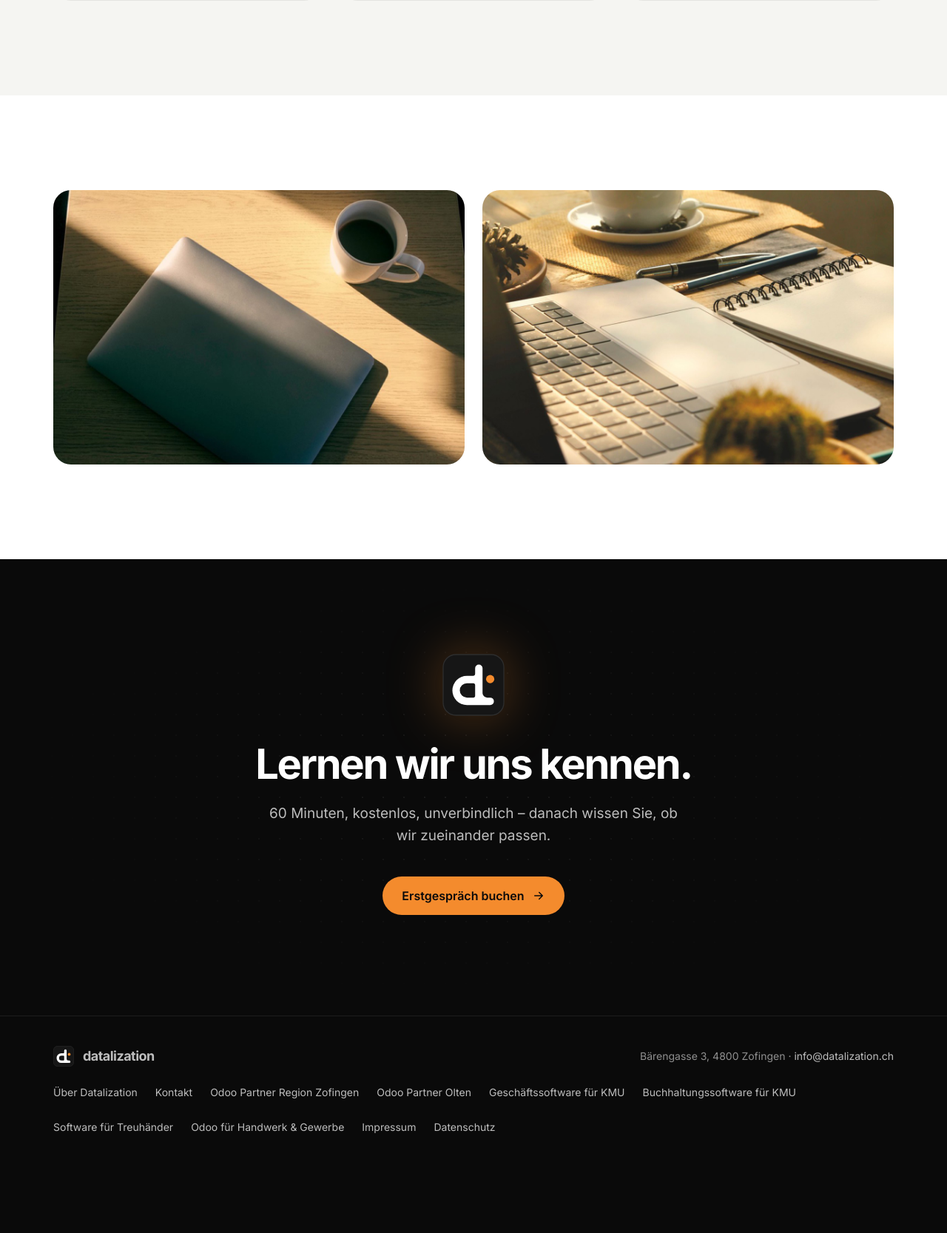
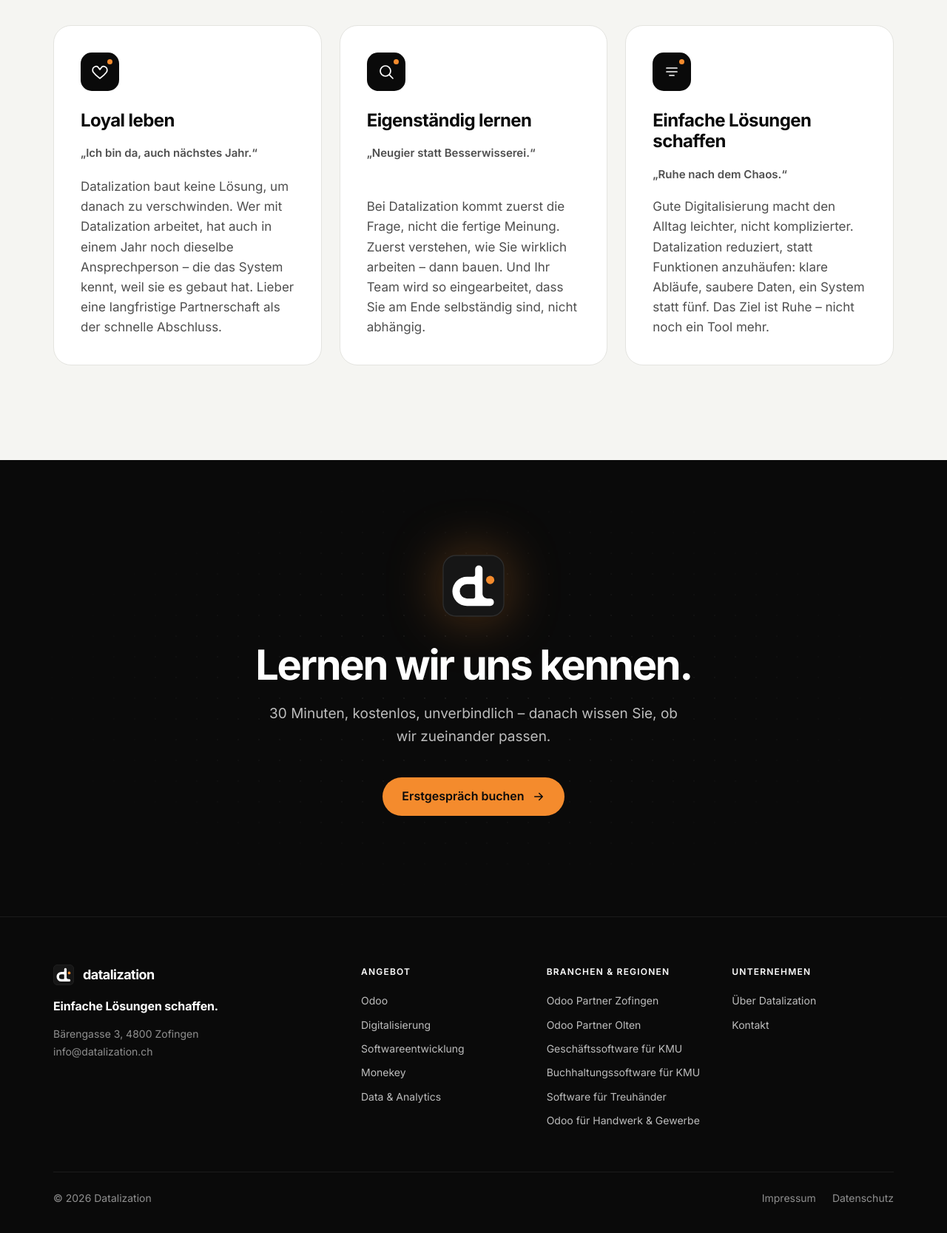
Before and after one commit to datalization1/datalization, a Django app: page /de/ueber-datalization/ in a window 1280 px wide. Shown: the part 1897-3564 px from the top of the page at 74% size. Before the commit the page ends 3429 px from the top, so only its background shows below. Run offline with Django 4.2, Linux system fonts and the light colour scheme.

Commit message:
Über-Seite & Footer: Erstgespräch 30 Min, Slogan-Band, Hero-Foto, Footer aufgeräumt
- Erstgespräch überall '60 Minuten' → '30 Minuten' (DE/EN)
- Über-Seite: dunkles Slogan-Band 'Einfache Lösungen schaffen mit Datalization' (blendet ein)
- Über-Hero: warmes Arbeitsplatz-Foto statt leerer Spalte; Deko-Foto-Band entfernt
- Footer: 3 Gruppen (Angebot/Branchen & Regionen/Unternehmen) + Rechtliches-Zeile + Jahr
- Footer: Slogan als stiller Marken-Claim

Co-Authored-By: Claude Opus 4.8 (1M context) <noreply@anthropic.com>

```diff
--- a/web/static/css/v2.css
+++ b/web/static/css/v2.css
@@ -566,10 +566,20 @@ a:hover { color: #0A0A0A; }
 
 /* ---------- Footer ---------- */
 .foot { background: #0A0A0A; color: #8F8F8F; border-top: 1px solid #1C1C1C; font-size: 14px; }
-.foot .wrap { display: flex; flex-wrap: wrap; justify-content: space-between; align-items: center; gap: 24px; padding-top: 40px; padding-bottom: 40px; }
-.foot nav { display: flex; flex-wrap: wrap; gap: 24px; }
-.foot a { color: #BDBDBD; text-decoration: none; }
-.foot a:hover { color: #FFFFFF; }
+.foot .wrap { padding-top: 64px; padding-bottom: 36px; }
+.foot-top { display: grid; grid-template-columns: minmax(0, 1fr) minmax(0, 2fr); gap: 56px; }
+.foot-slogan { margin: 16px 0 0; color: #FFFFFF; font-family: var(--head); font-weight: 700; font-size: 16px; letter-spacing: -0.01em; }
+.foot-addr { margin: 12px 0 0; line-height: 1.7; color: #8F8F8F; }
+.foot-addr a { color: #8F8F8F; text-decoration: none; }
+.foot-addr a:hover { color: #FFFFFF; }
+.foot-cols { display: grid; grid-template-columns: repeat(3, minmax(0, 1fr)); gap: 32px; }
+.foot-col h4 { color: #FFFFFF; font-size: 12px; font-weight: 600; letter-spacing: .1em; text-transform: uppercase; margin: 0 0 14px; }
+.foot-col a { display: block; color: #BDBDBD; text-decoration: none; padding: 5px 0; }
+.foot-col a:hover { color: #FFFFFF; }
+.foot-bottom { display: flex; flex-wrap: wrap; justify-content: space-between; align-items: center; gap: 16px; margin-top: 52px; padding-top: 24px; border-top: 1px solid #1C1C1C; }
+.foot-legal { display: flex; gap: 22px; }
+.foot-legal a { color: #8F8F8F; text-decoration: none; }
+.foot-legal a:hover { color: #FFFFFF; }
 
 /* ---------- Seiten-Loader ---------- */
 .v2-loader { position: fixed; inset: 0; z-index: 400; display: none; align-items: center; justify-content: center; background: rgba(250, 249, 247, .94); backdrop-filter: blur(4px); -webkit-backdrop-filter: blur(4px); }
@@ -579,6 +589,13 @@ a:hover { color: #0A0A0A; }
 /* ---------- Scroll-Reveal (nur mit JS aktiv) ---------- */
 .js .reveal { opacity: 0; transform: translateY(18px); transition: opacity .6s cubic-bezier(.2, .7, .2, 1), transform .6s cubic-bezier(.2, .7, .2, 1); }
 .js .reveal.in { opacity: 1; transform: none; }
+
+/* Slogan-Moment (Über-Seite): dunkles Band, blendet ein */
+.slogan-band { background: #0A0A0A; padding: 120px 0; }
+.slogan-band .wrap { text-align: center; }
+.slogan-band .slogan-lead { color: #8F8F8F; font-size: 15px; font-weight: 600; letter-spacing: .12em; text-transform: uppercase; margin: 0 0 20px; }
+.slogan-band .slogan-big { font-family: var(--head); font-weight: 700; font-size: clamp(34px, 6vw, 62px); line-height: 1.12; letter-spacing: -0.02em; color: #FFFFFF; margin: 0 auto; max-width: 680px; }
+.slogan-band .slogan-big span { color: #F48B2D; }
 
 /* ---------- Responsive ---------- */
 @media (max-width: 1080px) {
@@ -596,6 +613,9 @@ a:hover { color: #0A0A0A; }
   .sec-head { flex-direction: column; align-items: flex-start; margin-bottom: 40px; gap: 12px; }
   .cards { grid-template-columns: minmax(0, 1fr); }
   .docgrid, .personas, .notes { grid-template-columns: minmax(0, 1fr); }
+  .slogan-band { padding: 80px 0; }
+  .foot-top { grid-template-columns: minmax(0, 1fr); gap: 40px; }
+  .foot-cols { grid-template-columns: repeat(2, minmax(0, 1fr)); gap: 28px 20px; }
   .split, .about, .textmedia { grid-template-columns: minmax(0, 1fr); gap: 40px; }
   .gets { grid-template-columns: minmax(0, 1fr); }
   .steps { grid-template-columns: minmax(0, 1fr); gap: 40px; padding-top: 0; padding-left: 44px; }
@@ -624,6 +644,7 @@ a:hover { color: #0A0A0A; }
 }
 @media (max-width: 480px) {
   .wrap { padding: 0 20px; }
+  .foot-cols { grid-template-columns: minmax(0, 1fr); gap: 24px; }
   .word { font-size: 19px; }
   .hero h1, .hero--sub h1 { font-size: 38px; }
   .card { padding: 28px; }
--- a/web/templates/v2/home.html
+++ b/web/templates/v2/home.html
@@ -89,7 +89,7 @@
     </div>
     <ol class="steps reveal">
       <li class="track" aria-hidden="true"><span></span></li>
-      <li class="step"><span class="node"></span><span class="idx">01</span><h3>{% trans "Erstgespräch (kostenlos)." %}</h3><p>{% blocktrans trimmed %}Wir schauen in 60 Minuten, ob es passt. Unverbindlich.{% endblocktrans %}</p></li>
+      <li class="step"><span class="node"></span><span class="idx">01</span><h3>{% trans "Erstgespräch (kostenlos)." %}</h3><p>{% blocktrans trimmed %}Wir schauen in 30 Minuten, ob es passt. Unverbindlich.{% endblocktrans %}</p></li>
       <li class="step"><span class="node"></span><span class="idx">02</span><h3>{% trans "Digitalisierungs-Check." %}</h3><p>{% blocktrans trimmed %}Ich analysiere Ihre heutigen Abläufe und zeige konkret, was sich lohnt – inklusive Festpreisofferte.{% endblocktrans %}</p></li>
       <li class="step"><span class="node"></span><span class="idx">03</span><h3>{% trans "Umsetzung." %}</h3><p>{% blocktrans trimmed %}Einführung, Datenübernahme, Schulung – zum vereinbarten Festpreis.{% endblocktrans %}</p></li>
       <li class="step"><span class="node last"></span><span class="idx">04</span><h3>{% trans "Betreuung." %}</h3><p>{% blocktrans trimmed %}Nach dem Go-Live lasse ich Sie nicht allein: Support, Updates und Weiterentwicklung gehören dazu.{% endblocktrans %}</p></li>
@@ -137,7 +137,7 @@
   <div class="wrap">
     <svg class="cta-mark" viewBox="0 0 512 512" aria-hidden="true"><rect x="6" y="6" width="500" height="500" rx="104" fill="#161616" stroke="#2E2E2E" stroke-width="8"></rect><path fill="#FFFFFF" fill-rule="evenodd" d="M 269.5 118.5 A 30.5 30.5 0 0 1 330.5 118.5 L 330.5 322.5 A 38 38 0 0 0 368.5 360.5 L 393.5 360.5 A 30.5 30.5 0 0 1 393.5 421.5 L 202 421.5 A 120 120 0 0 1 202 181.5 L 251.5 181.5 A 18 18 0 0 0 269.5 163.5 Z M 253.5 242.5 A 16 16 0 0 1 269.5 258.5 L 269.5 344.5 A 16 16 0 0 1 253.5 360.5 L 202 360.5 A 59 59 0 0 1 202 242.5 Z"></path><circle cx="393.5" cy="208" r="34" fill="#F48B2D"></circle></svg>
     <h2>{% trans "Reden wir über Ihren Betrieb." %}</h2>
-    <p>{% blocktrans trimmed %}60 Minuten, kostenlos, unverbindlich – danach wissen Sie, ob und wie sich Digitalisierung für Sie lohnt.{% endblocktrans %}</p>
+    <p>{% blocktrans trimmed %}30 Minuten, kostenlos, unverbindlich – danach wissen Sie, ob und wie sich Digitalisierung für Sie lohnt.{% endblocktrans %}</p>
     <div class="cta-actions">
       <a class="btn" href="{% url 'v2:booking' %}" data-loader>{% trans "Termin wählen" %} <svg viewBox="0 0 24 24" fill="none" stroke="currentColor" stroke-width="2" stroke-linecap="round" stroke-linejoin="round" aria-hidden="true"><path d="M5 12h14M13 6l6 6-6 6"></path></svg></a>
       <a class="btn btn-ghost" href="https://www.odoo.com/r/aff-datalization" target="_blank" rel="sponsored noopener">{% trans "Odoo testen" %} <svg viewBox="0 0 24 24" fill="none" stroke="currentColor" stroke-width="2" stroke-linecap="round" stroke-linejoin="round" aria-hidden="true"><path d="M14 3h7v7"></path><path d="M10 14 21 3"></path><path d="M21 14v5a2 2 0 0 1-2 2H5a2 2 0 0 1-2-2V5a2 2 0 0 1 2-2h5"></path></svg></a>
--- a/web/templates/v2/kontakt.html
+++ b/web/templates/v2/kontakt.html
@@ -125,7 +125,7 @@
 
         <div class="panel">
           <h3>{% if LANGUAGE_CODE == 'de' %}Lieber direkt sprechen?{% else %}Prefer to talk directly?{% endif %}</h3>
-          <p style="color:#4F4F4F;margin:0 0 18px">{% if LANGUAGE_CODE == 'de' %}Buchen Sie ein kostenloses Erstgespräch – 60 Minuten, unverbindlich.{% else %}Book a free first call – 60 minutes, non-binding.{% endif %}</p>
+          <p style="color:#4F4F4F;margin:0 0 18px">{% if LANGUAGE_CODE == 'de' %}Buchen Sie ein kostenloses Erstgespräch – 30 Minuten, unverbindlich.{% else %}Book a free first call – 30 minutes, non-binding.{% endif %}</p>
           <a class="btn btn--full" href="{% url 'v2:booking' %}" data-loader>{% if LANGUAGE_CODE == 'de' %}Erstgespräch buchen{% else %}Book a call{% endif %} <svg viewBox="0 0 24 24" fill="none" stroke="currentColor" stroke-width="2" stroke-linecap="round" stroke-linejoin="round" aria-hidden="true"><path d="M5 12h14M13 6l6 6-6 6"></path></svg></a>
         </div>
       </div>
--- a/web/templates/v2/partials/footer.html
+++ b/web/templates/v2/partials/footer.html
@@ -2,22 +2,50 @@
 {% get_current_language as LANGUAGE_CODE %}
 <footer class="foot">
   <div class="wrap">
+    <div class="foot-top">
+      <div class="foot-brand">
         <a class="brand" href="{% url 'v2:home' %}" aria-label="Datalization – {% trans 'Startseite' %}">
           <svg class="mark" style="width:28px;height:28px" viewBox="0 0 512 512" aria-hidden="true"><rect x="6" y="6" width="500" height="500" rx="104" fill="#161616" stroke="#2E2E2E" stroke-width="10"></rect><path fill="#FFFFFF" fill-rule="evenodd" d="M 269.5 118.5 A 30.5 30.5 0 0 1 330.5 118.5 L 330.5 322.5 A 38 38 0 0 0 368.5 360.5 L 393.5 360.5 A 30.5 30.5 0 0 1 393.5 421.5 L 202 421.5 A 120 120 0 0 1 202 181.5 L 251.5 181.5 A 18 18 0 0 0 269.5 163.5 Z M 253.5 242.5 A 16 16 0 0 1 269.5 258.5 L 269.5 344.5 A 16 16 0 0 1 253.5 360.5 L 202 360.5 A 59 59 0 0 1 202 242.5 Z"></path><circle cx="393.5" cy="208" r="34" fill="#F48B2D"></circle></svg>
           <span class="word" style="font-size:18px">datalization</span>
         </a>
-    <span>Bärengasse 3, 4800 Zofingen · <a href="mailto:info@datalization.ch">info@datalization.ch</a></span>
-    <nav aria-label="{% trans 'Rechtliches' %}">
-      <a href="{% url 'v2:ueber_datalization' %}">{% if LANGUAGE_CODE == 'de' %}Über Datalization{% else %}About Datalization{% endif %}</a>
-      <a href="{% url 'v2:kontakt' %}">{% if LANGUAGE_CODE == 'de' %}Kontakt{% else %}Contact{% endif %}</a>
-      <a href="{% url 'v2:odoo_partner' %}">{% if LANGUAGE_CODE == 'de' %}Odoo Partner Region Zofingen{% else %}Odoo Partner Zofingen region{% endif %}</a>
+        <p class="foot-slogan">{% trans "Einfache Lösungen schaffen" %}.</p>
+        <p class="foot-addr">Bärengasse 3, 4800 Zofingen<br><a href="mailto:info@datalization.ch">info@datalization.ch</a></p>
+      </div>
+
+      <div class="foot-cols">
+        <div class="foot-col">
+          <h4>{% if LANGUAGE_CODE == 'de' %}Angebot{% else %}Services{% endif %}</h4>
+          <a href="{% url 'v2:odoo' %}">Odoo</a>
+          <a href="{% url 'v2:digitalisierung' %}">{% if LANGUAGE_CODE == 'de' %}Digitalisierung{% else %}Digitalization{% endif %}</a>
+          <a href="{% url 'v2:softwareentwicklung' %}">{% if LANGUAGE_CODE == 'de' %}Softwareentwicklung{% else %}Software development{% endif %}</a>
+          <a href="{% url 'v2:monekey' %}">Monekey</a>
+          <a href="{% url 'v2:data_analytics' %}">Data &amp; Analytics</a>
+        </div>
+
+        <div class="foot-col">
+          <h4>{% if LANGUAGE_CODE == 'de' %}Branchen &amp; Regionen{% else %}Sectors &amp; regions{% endif %}</h4>
+          <a href="{% url 'v2:odoo_partner' %}">{% if LANGUAGE_CODE == 'de' %}Odoo Partner Zofingen{% else %}Odoo Partner Zofingen{% endif %}</a>
           <a href="{% url 'v2:seo_olten' %}">Odoo Partner Olten</a>
           <a href="{% url 'v2:seo_erp_kmu' %}">{% if LANGUAGE_CODE == 'de' %}Geschäftssoftware für KMU{% else %}Business software for SMEs{% endif %}</a>
           <a href="{% url 'v2:seo_buchhaltung' %}">{% if LANGUAGE_CODE == 'de' %}Buchhaltungssoftware für KMU{% else %}Accounting software for SMEs{% endif %}</a>
           <a href="{% url 'v2:seo_treuhand' %}">{% if LANGUAGE_CODE == 'de' %}Software für Treuhänder{% else %}Software for fiduciaries{% endif %}</a>
-      <a href="{% url 'v2:seo_handwerk' %}">{% if LANGUAGE_CODE == 'de' %}Odoo für Handwerk & Gewerbe{% else %}Odoo for trades & crafts{% endif %}</a>
+          <a href="{% url 'v2:seo_handwerk' %}">{% if LANGUAGE_CODE == 'de' %}Odoo für Handwerk &amp; Gewerbe{% else %}Odoo for trades &amp; crafts{% endif %}</a>
+        </div>
+
+        <div class="foot-col">
+          <h4>{% if LANGUAGE_CODE == 'de' %}Unternehmen{% else %}Company{% endif %}</h4>
+          <a href="{% url 'v2:ueber_datalization' %}">{% if LANGUAGE_CODE == 'de' %}Über Datalization{% else %}About Datalization{% endif %}</a>
+          <a href="{% url 'v2:kontakt' %}">{% if LANGUAGE_CODE == 'de' %}Kontakt{% else %}Contact{% endif %}</a>
+        </div>
+      </div>
+    </div>
+
+    <div class="foot-bottom">
+      <span>© {% now "Y" %} Datalization</span>
+      <nav class="foot-legal" aria-label="{% trans 'Rechtliches' %}">
         <a href="{% url 'v2:impressum' %}">{% if LANGUAGE_CODE == 'de' %}Impressum{% else %}Imprint{% endif %}</a>
         <a href="{% url 'v2:datenschutz' %}">{% if LANGUAGE_CODE == 'de' %}Datenschutz{% else %}Privacy{% endif %}</a>
       </nav>
     </div>
+  </div>
 </footer>
--- a/web/templates/v2/ueber_datalization.html
+++ b/web/templates/v2/ueber_datalization.html
@@ -8,7 +8,7 @@
 
 {% block content %}
 {# ============================ HERO ============================ #}
-<section class="hero hero--sub{% if not show_foto %} hero--text{% endif %}">
+<section class="hero hero--sub">
   <div class="wrap">
     <div>
       <div class="crumb"><span class="dot" aria-hidden="true"></span><a href="{% url 'v2:home' %}">{% trans "Startseite" %}</a><span aria-hidden="true">/</span><span>{% if LANGUAGE_CODE == 'de' %}Über Datalization{% else %}About Datalization{% endif %}</span></div>
@@ -16,12 +16,14 @@
       <h1>{% trans "Digitalisierung, die kleinen Betrieben wirklich hilft." %}</h1>
       <p>{% blocktrans trimmed %}Datalization stellt kleine Betriebe digital so auf, dass der Alltag leichter wird – nicht komplizierter. Ein System statt fünf, ein Ansprechpartner, ein klarer Preis. Dahinter steht eine Person, die Ihre Lösung baut und auch danach erreichbar bleibt.{% endblocktrans %}</p>
     </div>
-    {% if show_foto %}
-    {% comment %}Porträt-Slot: Datei unter web/static/img/ueber/portrait.jpg ablegen (Hochformat ~4:5), dann show_foto aktivieren. Kurz Person zeigen ist auf der Über-Seite ok.{% endcomment %}
     <div class="hero-media">
-      <img src="{% static 'img/ueber/portrait.jpg' %}" width="800" height="1000" alt="{% trans 'Tihomir Danesic, Gründer von Datalization' %}">
+      {% if show_foto %}
+      {# Porträt-Slot: Datei unter web/static/img/ueber/portrait.jpg ablegen (Hochformat ~4:5), dann show_foto aktivieren. #}
+      <img src="{% static 'img/ueber/portrait.jpg' %}" width="800" height="1000" decoding="async" alt="{% trans 'Tihomir Danesic, Gründer von Datalization' %}">
+      {% else %}
+      <img src="{% static 'img/ueber/desk-laptop.jpg' %}" width="1200" height="800" decoding="async" alt="{% trans 'Laptop und Kaffee auf einem Holztisch im warmen Licht' %}">
+      {% endif %}
     </div>
-    {% endif %}
   </div>
 </section>
 
@@ -35,6 +37,14 @@
         <p>{% blocktrans trimmed %}Dahinter steht Tihomir Danesic, Betriebsökonom (BSc FHNW) und Data Scientist (MSc HSLU). Er verbindet das Betriebswirtschaftliche – Abläufe, Zahlen, Kosten-Nutzen – mit dem Technischen: Software, Daten, Schnittstellen. So entstehen keine Theoriefolien, sondern eine Lösung, die läuft – und eine Ansprechperson, die auch nächstes Jahr noch erreichbar ist.{% endblocktrans %}</p>
       </div>
     </div>
+  </div>
+</section>
+
+{# ==================== SLOGAN-MOMENT (dunkles Band, blendet ein) ==================== #}
+<section class="slogan-band">
+  <div class="wrap">
+    <p class="slogan-lead reveal">{% trans "Wenn im Betrieb etwas mühsam ist –" %}</p>
+    <p class="slogan-big reveal" style="transition-delay:.12s">{% trans "Einfache Lösungen schaffen" %} <span>{% trans "mit Datalization." %}</span></p>
   </div>
 </section>
 
@@ -65,28 +75,12 @@
   </div>
 </section>
 
-{# ==================== BILD-BAND (Arbeitsatmosphäre) ==================== #}
-{% comment %}
-Lizenzfreie Bilder von Pexels (Pexels-Lizenz, keine Attribution nötig):
-desk-laptop.jpg = pexels.com/photo/9617649  (Laptop & Kaffee auf Holz, warmes Licht)
-desk-sunlit.jpg = pexels.com/photo/7230010  (Arbeitsplatz mit Notizbuch im Morgenlicht)
-Austauschbar gegen eigene Fotos (gleiches 3:2-Format).
-{% endcomment %}
-<section class="sec">
-  <div class="wrap">
-    <div class="photoband reveal">
-      <figure><img src="{% static 'img/ueber/desk-laptop.jpg' %}" width="1200" height="800" loading="lazy" decoding="async" alt="{% trans 'Laptop und Kaffee auf einem Holztisch im warmen Licht' %}"></figure>
-      <figure><img src="{% static 'img/ueber/desk-sunlit.jpg' %}" width="1200" height="800" loading="lazy" decoding="async" alt="{% trans 'Aufgeräumter Arbeitsplatz mit Laptop, Notizbuch und Kaffee im Morgenlicht' %}"></figure>
-    </div>
-  </div>
-</section>
-
 {# ==================== ABSCHLUSS-CTA ==================== #}
 <section class="cta">
   <div class="wrap">
     <svg class="cta-mark" viewBox="0 0 512 512" aria-hidden="true"><rect x="6" y="6" width="500" height="500" rx="104" fill="#161616" stroke="#2E2E2E" stroke-width="8"></rect><path fill="#FFFFFF" fill-rule="evenodd" d="M 269.5 118.5 A 30.5 30.5 0 0 1 330.5 118.5 L 330.5 322.5 A 38 38 0 0 0 368.5 360.5 L 393.5 360.5 A 30.5 30.5 0 0 1 393.5 421.5 L 202 421.5 A 120 120 0 0 1 202 181.5 L 251.5 181.5 A 18 18 0 0 0 269.5 163.5 Z M 253.5 242.5 A 16 16 0 0 1 269.5 258.5 L 269.5 344.5 A 16 16 0 0 1 253.5 360.5 L 202 360.5 A 59 59 0 0 1 202 242.5 Z"></path><circle cx="393.5" cy="208" r="34" fill="#F48B2D"></circle></svg>
     <h2>{% trans "Lernen wir uns kennen." %}</h2>
-    <p>{% blocktrans trimmed %}60 Minuten, kostenlos, unverbindlich – danach wissen Sie, ob wir zueinander passen.{% endblocktrans %}</p>
+    <p>{% blocktrans trimmed %}30 Minuten, kostenlos, unverbindlich – danach wissen Sie, ob wir zueinander passen.{% endblocktrans %}</p>
     <a class="btn" href="{% url 'v2:booking' %}" data-loader>{% trans "Erstgespräch buchen" %} <svg viewBox="0 0 24 24" fill="none" stroke="currentColor" stroke-width="2" stroke-linecap="round" stroke-linejoin="round" aria-hidden="true"><path d="M5 12h14M13 6l6 6-6 6"></path></svg></a>
   </div>
 </section>
```
Also changed, not shown: web/templates/v2/booking.html (+4 -4 lines), locale/de/LC_MESSAGES/django.po, locale/en/LC_MESSAGES/django.po, 1 other file. Lines whose indentation alone changed are shown as unchanged.
